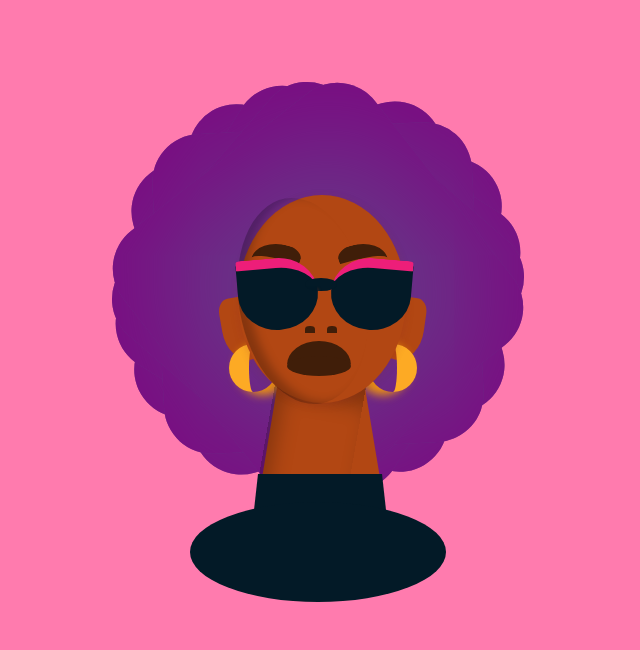
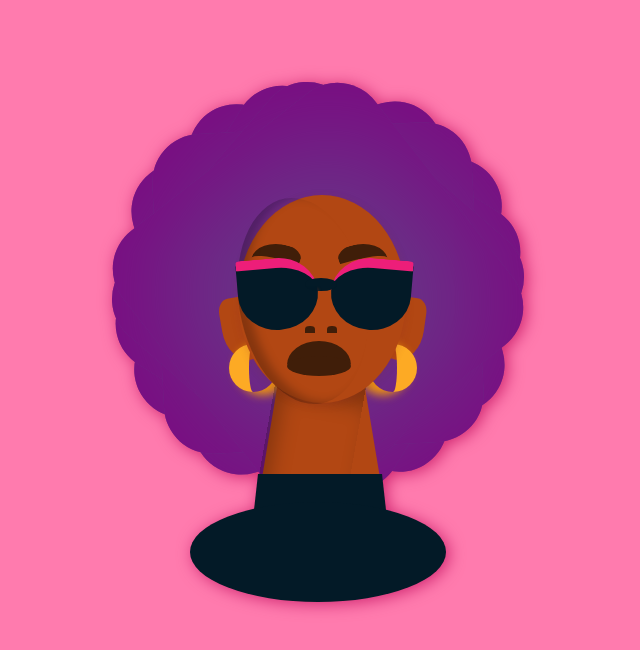
Before and after one commit to kamogeloo/CSS_ART, a plain HTML site: page index.html in a window 1280 px wide. Shown: the whole page, without its empty margins (309-949 px from the left). Drawn offline with Linux system fonts and the light colour scheme.

Commit message:
added drop-shadow

```diff
--- a/index.html
+++ b/index.html
@@ -10,6 +10,7 @@
 <body>
 
   <div class="character container">
+    <div class="art">
     <div class="character hair">
         <div class=" hair-shape-layer"></div>
         <div class=" hair-shape-layer1"></div>
@@ -38,6 +39,7 @@
         <div class="neck-shadow"></div>
         <div class="turtle-neck"></div>
         <div class="shoulders"></div>
+    </div>
   </div>
 
 
--- a/style.css
+++ b/style.css
@@ -16,6 +16,7 @@ body{
     --skin: #B24713;
     --hair: #653a88;
     --hair1: #652D92;
+    --shadow:#ce256f;
     --hairDye: #ed1e79;
     --earring: #fdaa24;
     --top: rgb(3, 26, 39);
@@ -34,8 +35,13 @@ div{
  top: -20%;
  left: 50%;
  transform: translate(-50%, 50%);
- box-shadow: 10px 10px 10px 0px var(--ha);
 
+
+}
+.art{
+    width: 100%;
+    height: 100%;
+    filter: drop-shadow(3px 2px 8px var(--shadow));
 }
 /*hair styles*/
 
```
